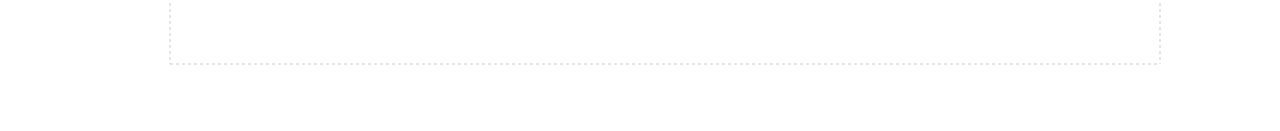
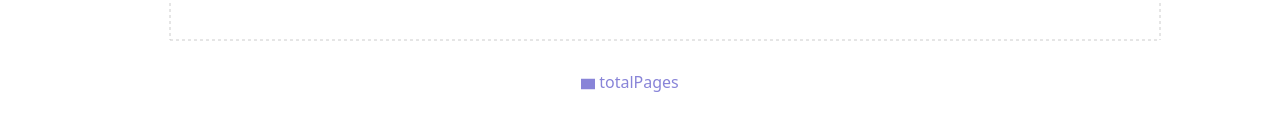
Before and after one commit to sayid-hasan/assignement-8-client-, a React (Vite) app: page /pagestoread in a window 1280 px wide. Shown: the part 513-644 px from the top of the page. Built offline with nearby package versions, Linux system fonts and the light colour scheme.

Commit message:
solved bar chart problem

```diff
--- a/src/Pages/PagestoRead.jsx
+++ b/src/Pages/PagestoRead.jsx
@@ -10,6 +10,7 @@ import {
   YAxis,
   CartesianGrid,
   Tooltip,
+  Legend,
 } from "recharts";
 import { useLoaderData } from "react-router-dom";
 
@@ -21,7 +22,6 @@ const PagestoRead = () => {
   const readListBooks = [...books].filter((book) =>
     readListBookId.includes(book.bookId)
   );
-  console.log(readListBooks);
 
   // // // barcharts info
   const getPath = (x, y, width, height) => {
@@ -58,12 +58,10 @@ const PagestoRead = () => {
           }}
         >
           <CartesianGrid strokeDasharray="3 3" />
-          <XAxis
-            dataKey="
-        totalPages"
-          />
-          <YAxis />
+          <XAxis dataKey="bookName" />
+          <YAxis dataKey="totalPages" />
           <Tooltip></Tooltip>
+          <Legend></Legend>
 
           <Bar
             dataKey="totalPages"
@@ -71,6 +69,12 @@ const PagestoRead = () => {
             shape={<TriangleBar />}
             label={{ position: "top" }}
           >
+            <Bar
+              dataKey="totalPages"
+              fill="#8884d8"
+              shape={<TriangleBar />}
+              label={{ position: "top" }}
+            ></Bar>
             {readListBooks.map((entry, index) => (
               <Cell key={`cell-${index}`} fill={colors[index % 20]} />
             ))}
```
Also changed, not shown: 1 other file (tests, documents, lock files or other folders).
